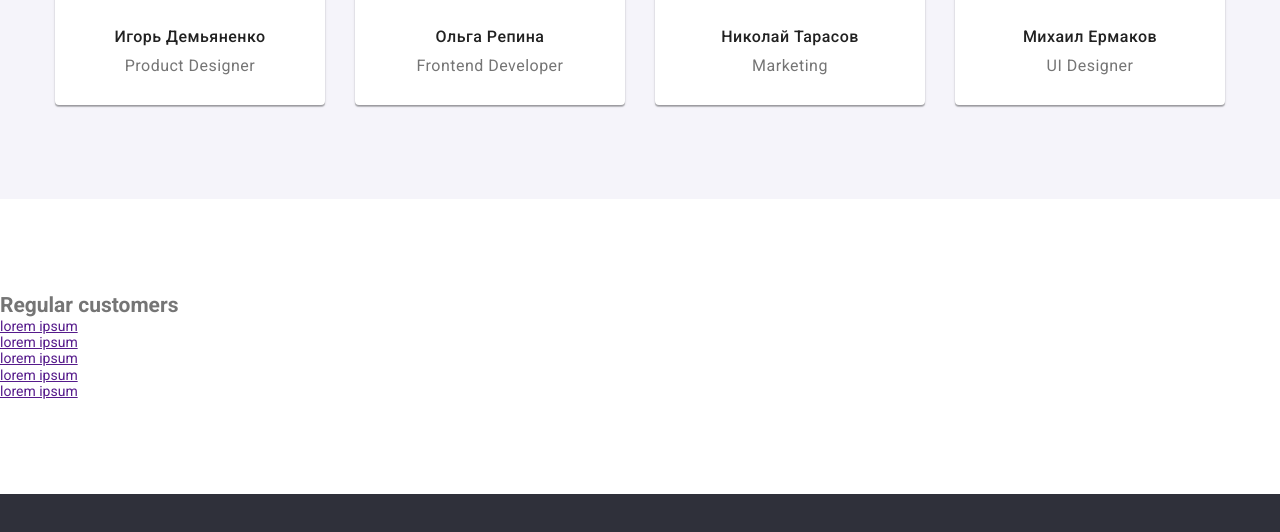
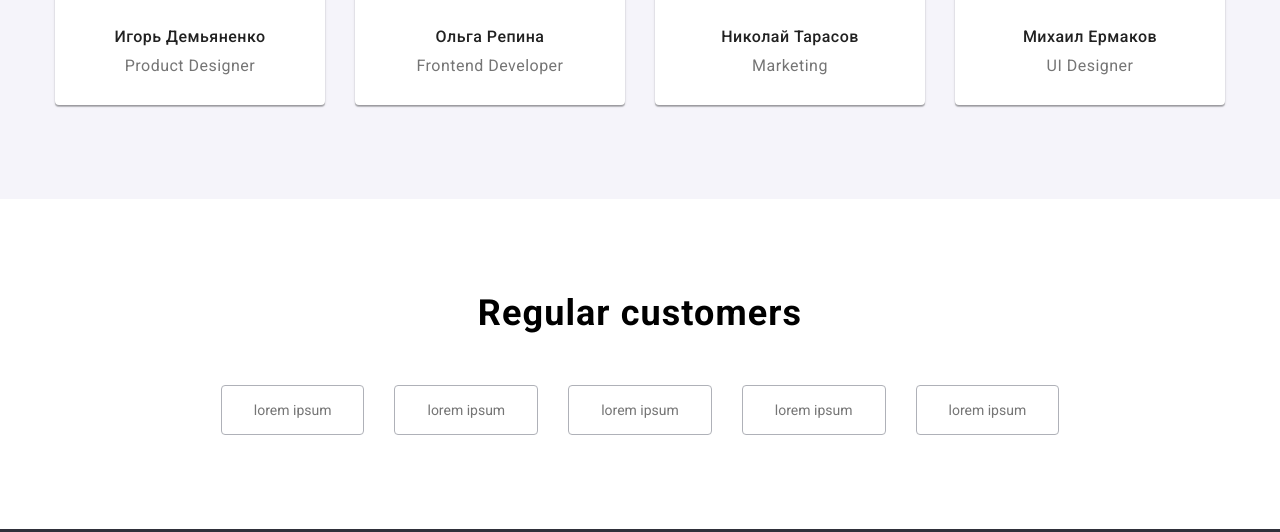
Before and after one commit to HelenaGingembre/goit-markup-hw-04, a plain HTML site: page index.html in a window 1280 px wide. Shown: the part 1896-2428 px from the top of the page. Drawn offline with nearby package versions, Linux system fonts and the light colour scheme.

Commit message:
Update styles.css

```diff
--- a/css/styles.css
+++ b/css/styles.css
@@ -57,7 +57,7 @@ img {
   height: auto;
 }
 body {
-  font-family: 'Roboto', sans-serif;
+  font-family: "Roboto", sans-serif;
   font-size: 14px;
   line-height: 1.17;
   color: var(--text-color-p);
@@ -92,7 +92,7 @@ body {
 
 .logo {
   margin-right: 93px;
-  font-family: 'Raleway', sans-serif;
+  font-family: "Raleway", sans-serif;
   font-weight: 700;
   font-size: 26px;
   line-height: 1.19; /* 31px/26px =1.19 */
@@ -300,6 +300,44 @@ body {
   text-align: center;
   letter-spacing: 0.03em;
 }
+/* section customer */
+.customer .container {
+  padding: 94px 0;
+}
+.customer-title {
+  margin-bottom: 50px;
+  color: #000000;
+  font-family: "Roboto";
+  font-style: normal;
+  font-weight: 700;
+  font-size: 36px;
+  line-height: 1.16;
+  text-align: center;
+  letter-spacing: 0.03em;
+}
+.customer-list {
+  display: flex;
+  flex-wrap: nowrap;
+  justify-content: center;
+}
+.customer-item {
+  padding: 16px 32px;
+  border: 1px solid #afb1b8;
+  box-sizing: border-box;
+  border-radius: 4px;
+}
+.customer-list .customer-item + .customer-item {
+  margin-left: 30px;
+}
+.customer-item a {
+  text-decoration: none;
+  color: var(--primary-text-color);
+}
+.customer-item a:hover,
+.customer-item a:focus {
+  color: var(--accent-color);
+}
+
 /* Footer */
 footer {
   padding: 60px 0;
```
